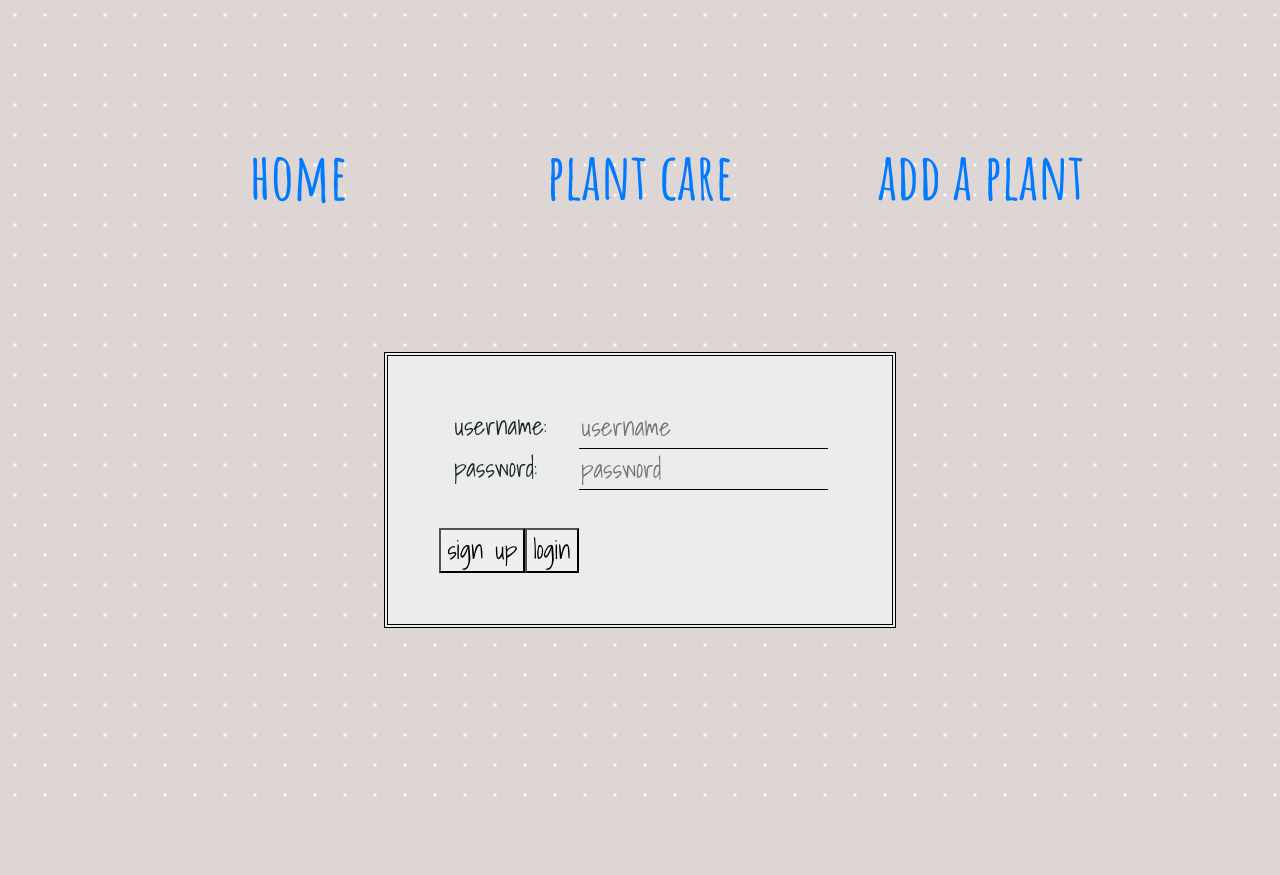
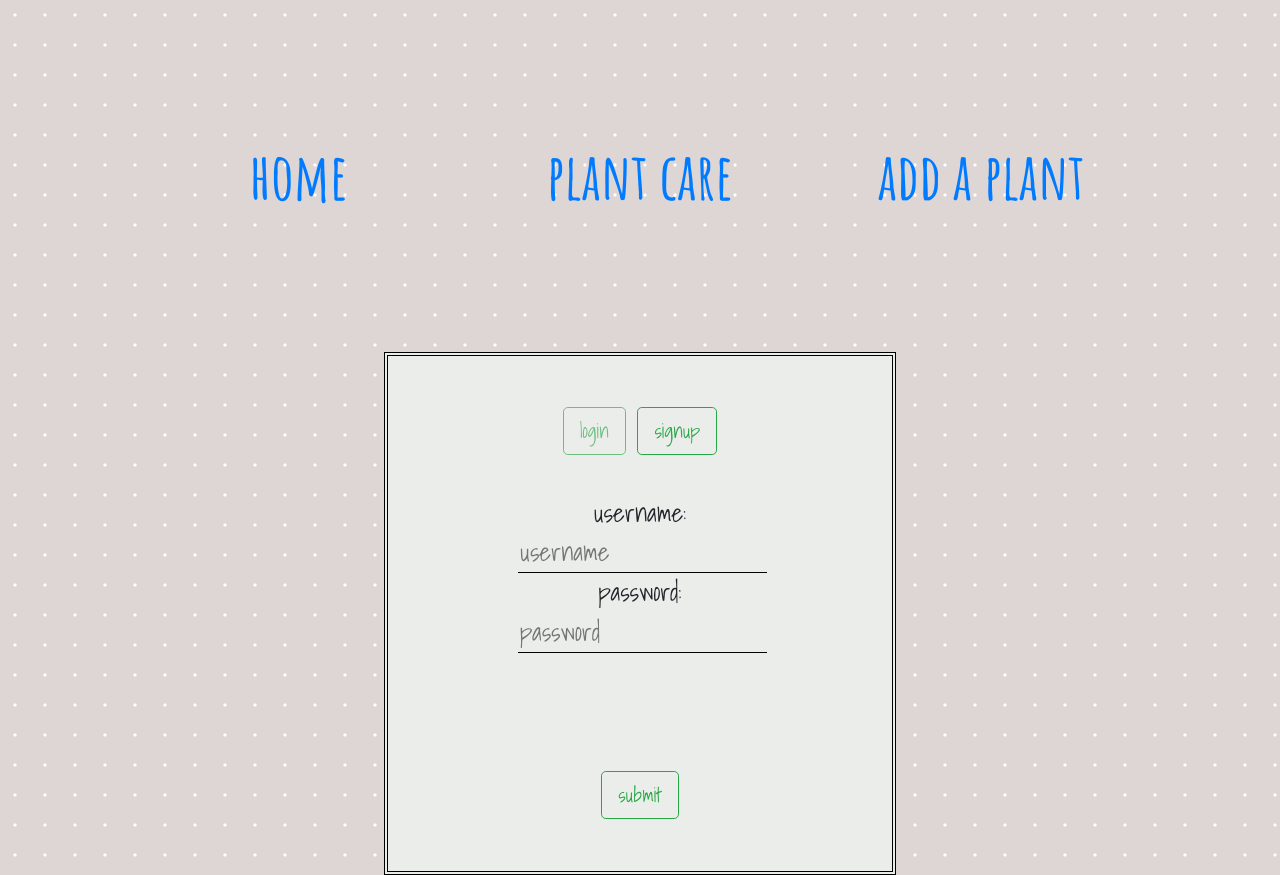
Before and after one commit to paaaarv/planted, a React (Create React App) app: page /login in a window 1280 px wide. Before the commit the page ends 800 px from the top, so only its background shows below. Built offline with nearby package versions, Linux system fonts and the light colour scheme.

Commit message:
buttons for login and signup

```diff
--- a/src/components/form.js
+++ b/src/components/form.js
@@ -48,6 +48,9 @@ render() {
     <div>
     <h1> NEW  PLANT  </h1>
     <Container className='form'>
+    <div id="loginbutton">
+      login || sign up
+    </div>
       <form onSubmit = {(event) => this.onSubmit(event)}>
       <h2> add a new plant </h2>
       <Row>
--- a/src/components/login.js
+++ b/src/components/login.js
@@ -3,6 +3,7 @@ import React from 'react';
 import Container from 'react-bootstrap/container';
 import Row from 'react-bootstrap/row';
 import Col from 'react-bootstrap/col'
+import  Button  from 'react-bootstrap/button'
 
 
 export default class Login extends React.Component{
@@ -12,8 +13,11 @@ export default class Login extends React.Component{
     this.initialState= {
       username:'',
       password: '',
-      confirm: ''
+      confirm: '',
+      hidden: 'hidden',
+      disabled: 'false'
     }
+    this.handleSignup=this.handleSignup.bind(this)
     this.state=this.initialState;
   }
 
@@ -23,8 +27,11 @@ export default class Login extends React.Component{
     })
   }
 
-  handleSignup = () =>{
-    debugger
+  handleSignup(){
+    this.setState({
+      hidden: 'visible',
+      disabled: !this.state.disabled
+    })
   }
 
   handleSubmit = (e)=>{
@@ -33,44 +40,56 @@ export default class Login extends React.Component{
   }
   render(){
     return(
+      <Container className='form'>
 
-      <Container className='form'>
       <form onSubmit={(event)=>this.handleSubmit(event)}>
       <Row>
+      <Col>
+        <Button disabled={this.state.disabled} size='lg' variant='outline-success' type='button' onClick={() => this.handleSignup()}>login</Button>  <Button disabled={!this.state.disabled} size='lg'variant = 'outline-success' type='button' onClick={() => this.handleSignup()} >signup</Button>
+      </Col>
+      </Row>
+      <br/>
+      <Row>
+      <div>
       <Col>
         username:
       </Col>
       <Col>
       <input required name='username' placeholder='username' type='text' onChange={this.handleChange}/>
       </Col>
+      </div>
       </Row>
+
       <Row>
+      <div>
       <Col>
         password:
       </Col>
       <Col>
       <input required name='password' placeholder='password' type='password' onChange={this.handleChange}/>
       </Col>
+      </div>
       </Row>
+
       <Row>
-        <div id='confirm' hidden>
+        <div id='confirm' style={{visibility: this.state.hidden}}>
         <Col>
           confirm:
         </Col>
         <Col>
           <input type='password' placeholder='password confirm' name='confirm' onChange={this.handleChange}/>
         </Col>
-
-
          </div>
       </Row>
+
       <br/>
       <Row>
-      <button onClick = {this.handleSignup} type='submit'>  sign up </button>
       <br/>
-      <button type='submit'>login</button>
+      <Col>
+      <Button size='lg' variant='outline-success' type='submit'>submit</Button>
+      </Col>
+      </Row>
 
-      </Row>
       </form>
       </Container>
 
--- a/src/index.css
+++ b/src/index.css
@@ -39,7 +39,7 @@ code {
 .form{
   display: flex;
   justify-content: center;
-  margin-left: auto;
+  text-align: center;
   width: 40vw;
   font-family: 'Shadows Into Light', cursive;
   font-size: 2vw;
@@ -75,6 +75,8 @@ h3 {
   margin-bottom: 1em;
 
 }
+
+
 .bio-container{
 
   text-align:center;
@@ -111,7 +113,3 @@ h3 {
   font-family: "Amatic SC", cursive;
   font-size: 5vw;
 }
-
-button{
-
-}
```
